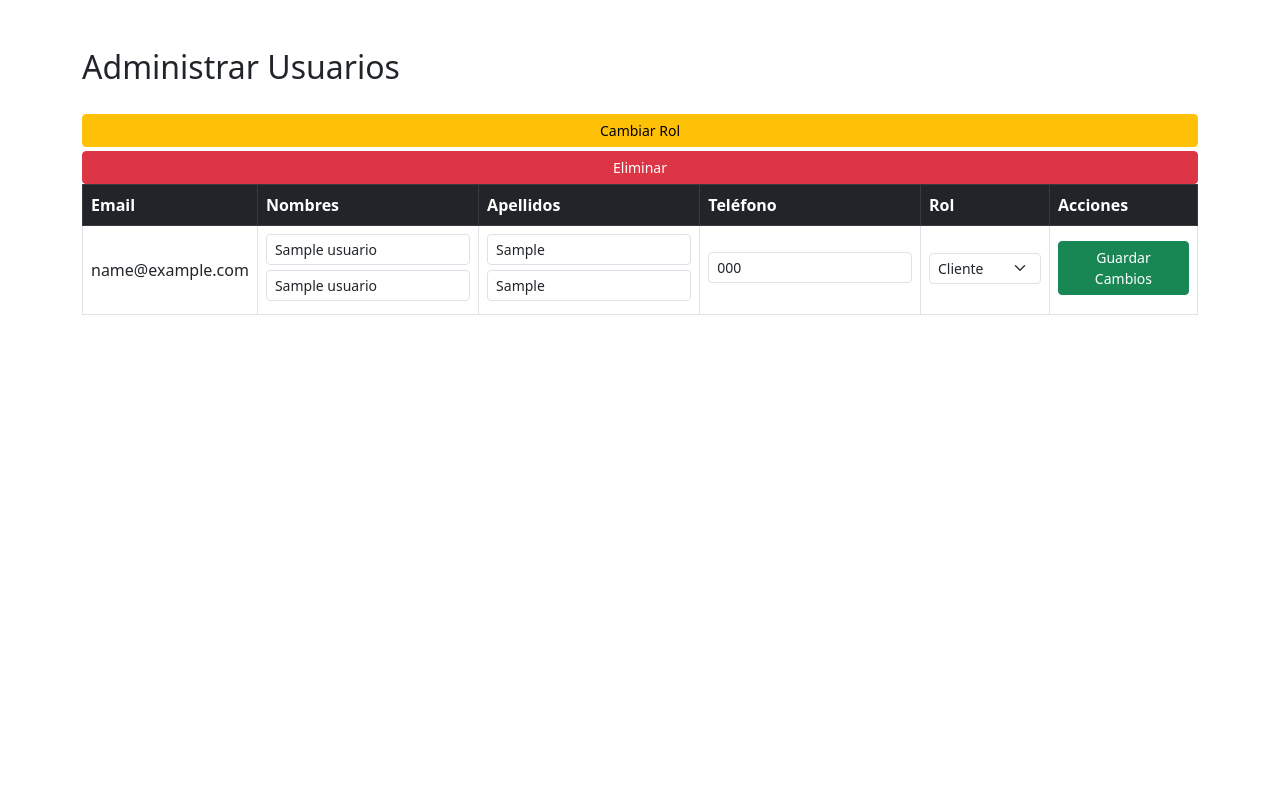
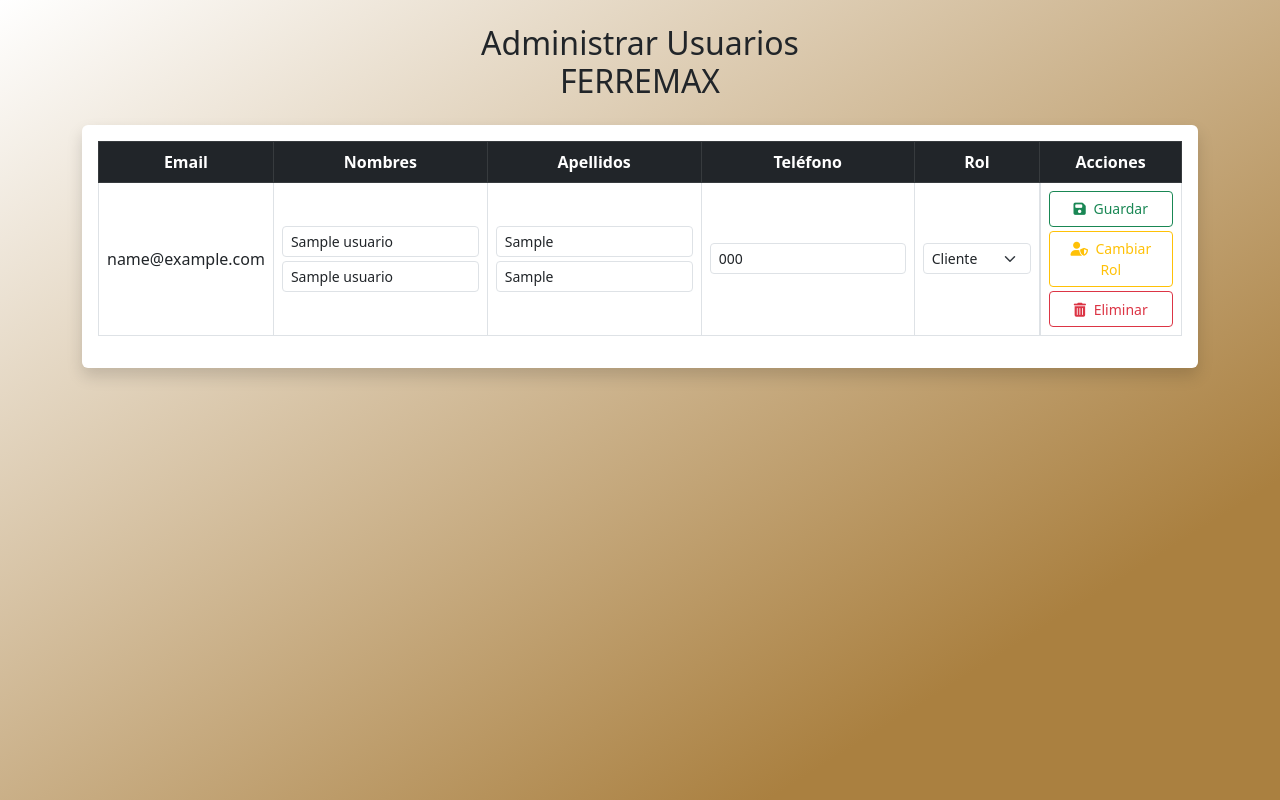
Before and after one commit to torresmatias23/FerreteriaDuoc, a Django app: template core/templates/usuarios.html in a window 1280 px wide. Run offline with Django 5.2, Linux system fonts and the light colour scheme; the template is opened without the code that fills it: most values are stand-ins (such as "Sample title", 1, 10 or a date in 2020); some libraries are stand-ins or nearby versions.

Commit message:
intefaz completada de admin-usuarios html-css

```diff
--- a/core/static/css/usuarios.css
+++ b/core/static/css/usuarios.css
@@ -1,55 +1,20 @@
-/* styles.css */
-
-/* Asegura que el formulario de acciones esté alineado correctamente */
-.form-actions {
-    display: flex;
-    gap: 10px;
-    align-items: center;
+html, body {
+    height: 100%;
+    margin: 0;
+    padding: 0;
+}
+body {
+    background: linear-gradient(to bottom right, #ffffff, #aa8040 80%);
 }
 
-button {
+.table td .btn {
     width: 100%;
+    font-size: 0.875rem;
+    padding: 0.4rem 0.75rem;
 }
-
-/* Para dar espacio entre los botones */
-button.btn {
-    margin-top: 5px;
+.table-responsive {
+    background-color: white;
+    padding: 1rem;
+    border-radius: 0.5rem;
+    box-shadow: 0 0 20px rgba(0,0,0,0.1);
 }
-
-/* Mejorar la visualización de los botones en las filas */
-table .btn {
-    width: auto;
-    padding: 5px 10px;
-}
-
-/* Para asegurar que el formulario de editar usuario esté alineado */
-table td form {
-    display: inline-block;
-}
-
-/* Espaciado entre celdas de la tabla */
-table td {
-    vertical-align: middle;
-}
-
-/* Mejorar la apariencia de los inputs y select */
-input.form-control, select.form-select {
-    margin-bottom: 5px;
-}
-td form {
-    display: flex;
-    flex-direction: column;
-    gap: 5px; /* Añadir espacio entre los botones */
-}
-
-/* Ajustar el tamaño de los botones para que se vean bien */
-button.btn {
-    width: 100%;
-    padding: 5px 10px;
-    margin: 0;
-}
-
-/* Mejorar la apariencia de los inputs y selects */
-input.form-control, select.form-select {
-    margin-bottom: 5px;
-}
--- a/core/templates/usuarios.html
+++ b/core/templates/usuarios.html
@@ -6,10 +6,12 @@
     <title>Administrar Usuarios</title>
     <link href="https://cdn.jsdelivr.net/npm/bootstrap@5.3.0/dist/css/bootstrap.min.css" rel="stylesheet">
     <link rel="stylesheet" href="{% static 'css/usuarios.css' %}">
+    <script src="https://kit.fontawesome.com/a076d05399.js" crossorigin="anonymous"></script>
 </head>
 <body>
-    <div class="container mt-5">
-        <h2 class="mb-4">Administrar Usuarios</h2>
+    <div class="container py-4">
+        <h2 class="mb-4 text-center">Administrar Usuarios <p>FERREMAX</p></h2>
+
 
         {% if messages %}
             <div>
@@ -19,7 +21,8 @@
             </div>
         {% endif %}
 
-        <table class="table table-bordered">
+        <div class="table-responsive bg-white p-3 rounded shadow">
+            <table class="table table-hover table-bordered align-middle text-center">
                 <thead class="table-dark">
                     <tr>
                         <th>Email</th>
@@ -33,53 +36,63 @@
                 <tbody>
                     {% for usuario in usuarios %}
                     <tr>
-                    <!-- Formulario único para editar datos -->
                         <form method="POST" action="{% url 'editar_usuario' %}">
                             {% csrf_token %}
                             <input type="hidden" name="uid" value="{{ usuario.uid }}">
                             <td>{{ usuario.email }}</td>
                             <td>
-                            <input type="text" name="primer_nombre" value="{{ usuario.primer_nombre }}" class="form-control form-control-sm">
-                            <input type="text" name="segundo_nombre" value="{{ usuario.segundo_nombre }}" class="form-control form-control-sm mt-1">
+                                <input type="text" name="primer_nombre" value="{{ usuario.primer_nombre }}" class="form-control form-control-sm mb-1">
+                                <input type="text" name="segundo_nombre" value="{{ usuario.segundo_nombre }}" class="form-control form-control-sm">
                             </td>
                             <td>
-                            <input type="text" name="primer_apellido" value="{{ usuario.primer_apellido }}" class="form-control form-control-sm">
-                            <input type="text" name="segundo_apellido" value="{{ usuario.segundo_apellido }}" class="form-control form-control-sm mt-1">
+                                <input type="text" name="primer_apellido" value="{{ usuario.primer_apellido }}" class="form-control form-control-sm mb-1">
+                                <input type="text" name="segundo_apellido" value="{{ usuario.segundo_apellido }}" class="form-control form-control-sm">
                             </td>
                             <td>
                                 <input type="text" name="telefono" value="{{ usuario.telefono }}" class="form-control form-control-sm">
                             </td>
                             <td>
-                            <select name="tipo_usuario" class="form-select form-select-sm mb-1">
+                                <select name="tipo_usuario" class="form-select form-select-sm">
                                     <option value="cliente" {% if usuario.tipo_usuario == "cliente" %}selected{% endif %}>Cliente</option>
                                     <option value="admin" {% if usuario.tipo_usuario == "admin" %}selected{% endif %}>Admin</option>
                                     <option value="bodega" {% if usuario.tipo_usuario == "bodega" %}selected{% endif %}>Bodeguero</option>
                                     <option value="contador" {% if usuario.tipo_usuario == "contador" %}selected{% endif %}>Contador</option>
                                 </select>
                             </td>
-                        <td>
-                            <button type="submit" class="btn btn-sm btn-success mb-1">Guardar Cambios</button>
-                        </td>
+                            <td class="d-flex flex-column gap-1">
+                                <!-- Guardar -->
+                                <button type="submit" class="btn btn-outline-success btn-sm w-100" title="Guardar cambios">
+                                    <i class="fas fa-save me-1"></i> Guardar
+                                </button>
                         </form>
 
-                    <!-- Formulario para cambiar el rol del usuario -->
-                    <form method="POST" action="{% url 'cambiar_rol_usuario' %}" style="display:inline;">
+                        <!-- Cambiar rol -->
+                        <form method="POST" action="{% url 'cambiar_rol_usuario' %}">
                             {% csrf_token %}
                             <input type="hidden" name="uid" value="{{ usuario.uid }}">
-                        <input type="hidden" name="tipo_usuario" value="admin">  <!-- O el valor que se debe cambiar -->
-                        <button type="submit" class="btn btn-sm btn-warning mt-1">Cambiar Rol</button>
+                            <input type="hidden" name="tipo_usuario" value="admin">
+                            <button type="submit" class="btn btn-outline-warning btn-sm w-100" title="Cambiar a Admin">
+                                <i class="fas fa-user-shield me-1"></i> Cambiar Rol
+                            </button>
                         </form>
 
-                    <!-- Formulario para eliminar usuario -->
-                    <form method="POST" action="{% url 'eliminar_usuario' %}" style="display:inline;">
+                        <!-- Eliminar -->
+                        <form method="POST" action="{% url 'eliminar_usuario' %}" onsubmit="return confirm('¿Estás seguro de eliminar este usuario?');">
                             {% csrf_token %}
                             <input type="hidden" name="uid" value="{{ usuario.uid }}">
-                        <button type="submit" class="btn btn-sm btn-danger mt-1" onclick="return confirm('¿Eliminar este usuario?')">Eliminar</button>
+                            <button type="submit" class="btn btn-outline-danger btn-sm w-100" title="Eliminar usuario">
+                                <i class="fas fa-trash-alt me-1"></i> Eliminar
+                            </button>
                         </form>
+                            </td>
                     </tr>
                     {% endfor %}
                 </tbody>
             </table>
         </div>
+    </div>
+
+    <!-- Bootstrap JS -->
+    <script src="https://cdn.jsdelivr.net/npm/bootstrap@5.3.0/dist/js/bootstrap.bundle.min.js"></script>
 </body>
 </html>
```
Lines whose indentation alone changed are shown as unchanged.
